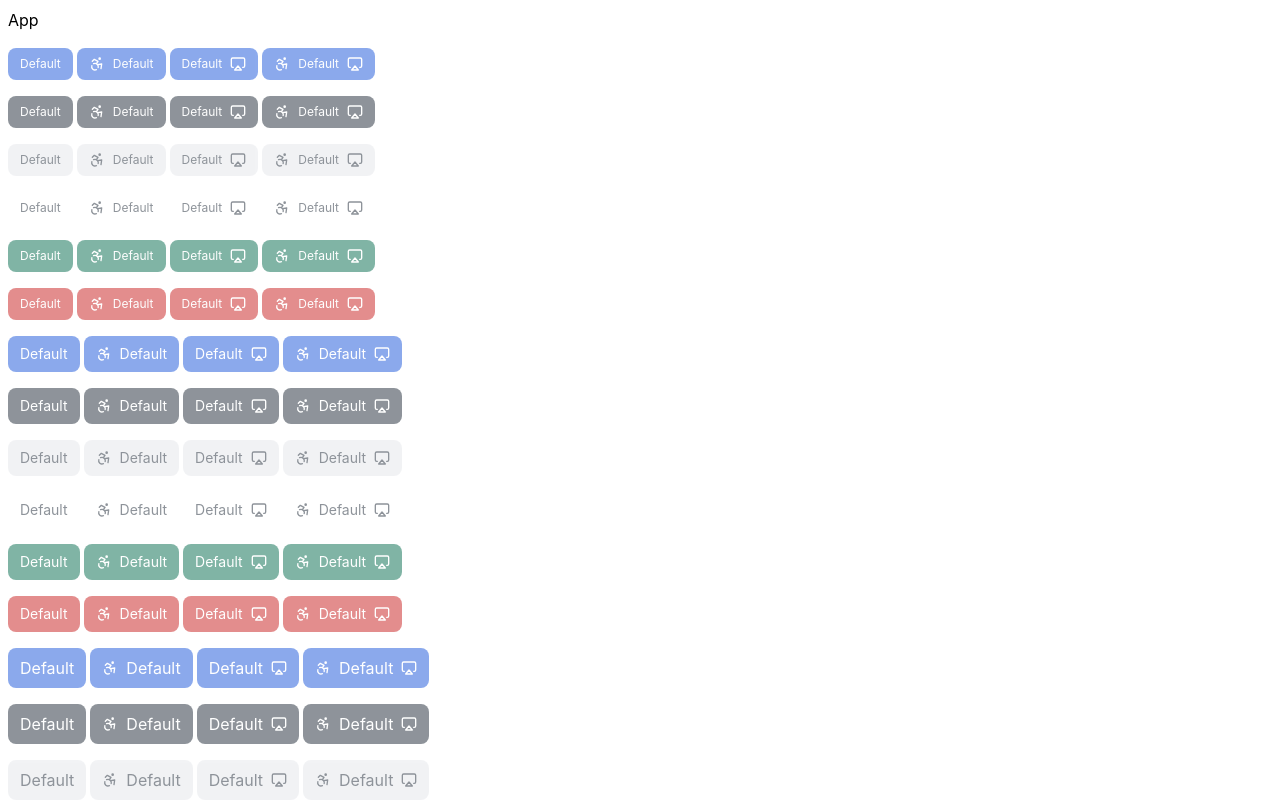
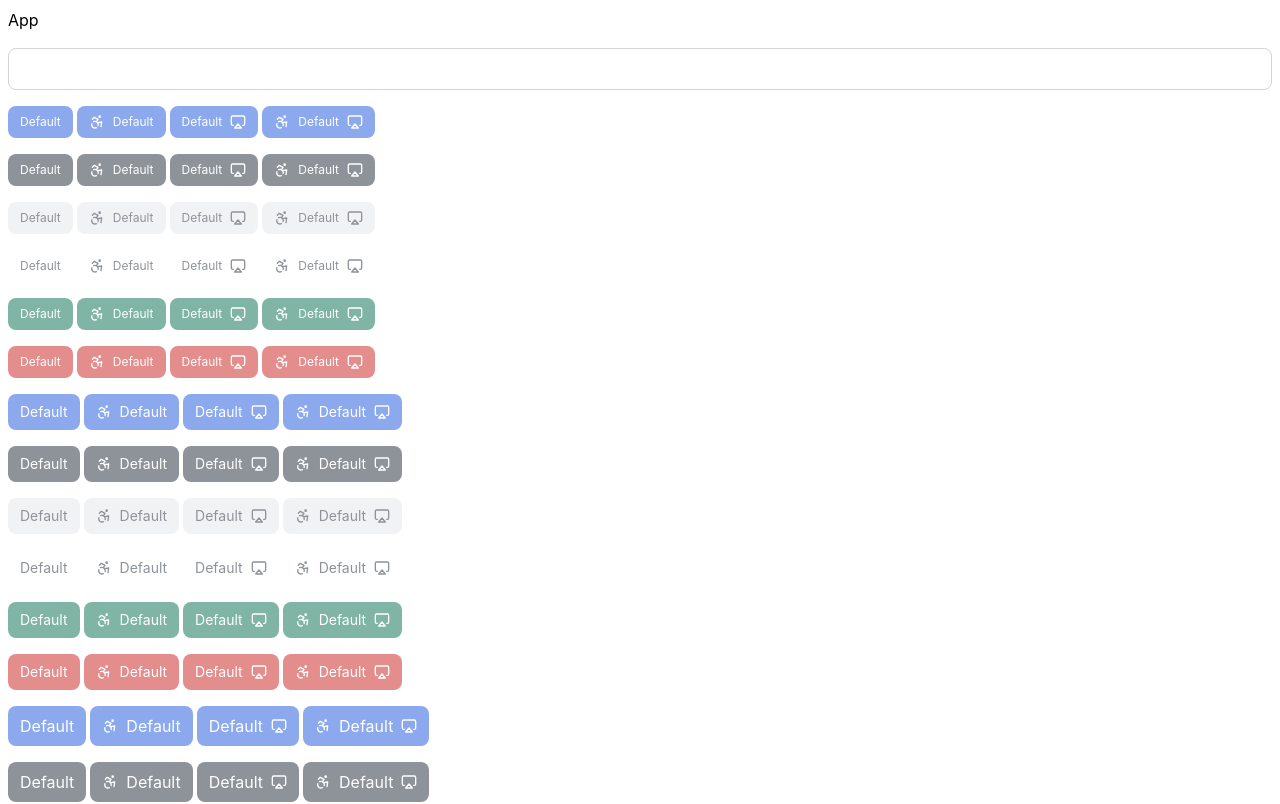
Before and after one commit to codeclubvn/react-boilerplate, a React (Vite) app: page / in a window 1280 px wide. Shown: the top 804 px of the page. Built offline with nearby package versions, Linux system fonts and the light colour scheme.

Commit message:
feat: init input component

```diff
--- a/src/App.tsx
+++ b/src/App.tsx
@@ -1,5 +1,6 @@
 import { Accessibility, Airplay } from 'lucide-react'
 import { ButtonSizes, ButtonColors, Button } from './components/Button'
+import { Input } from './components'
 
 function App() {
     return (
@@ -213,6 +214,7 @@ const ButtonContainer = () => {
 
     return (
         <>
+            <Input />
             {renderDisabled()}
             {renderDefaultOutlined()}
             {renderDefault()}
--- /dev/null
+++ b/src/components/Input/Input.tsx
@@ -0,0 +1,134 @@
+import * as React from 'react'
+import { tv } from 'tailwind-variants'
+import { cn } from '../../utils'
+
+const styles = tv({
+    slots: {
+        input: [
+            'flex rounded-lg border border-gray-300 bg-white py-2 px-3 text-base text-gray-900 shadow-z1',
+            'placeholder:text-gray-500',
+            'hover:border-gray-900',
+            'focus:outline-none focus:ring-1 focus:border-gray-900 focus:ring-gray-900',
+            'disabled:cursor-not-allowed disabled:bg-gray-50',
+        ],
+        startDecorator:
+            'absolute inset-y-0 flex items-center left-3 pointer-events-none text-gray-500',
+        endDecorator:
+            'absolute inset-y-0 flex items-center right-3 pointer-events-none text-gray-500',
+    },
+    variants: {
+        hasLeft: {
+            true: {
+                input: 'pl-10',
+            },
+        },
+        hasRight: {
+            true: {
+                input: 'pr-10',
+            },
+        },
+        fullWidth: {
+            true: {
+                input: 'w-full',
+            },
+        },
+        error: {
+            true: {
+                input: [
+                    'border-error-500',
+                    'hover:border-error-500',
+                    'focus:border-error-500 focus:ring-error-500',
+                    'placeholder:text-red-500',
+                ],
+                startDecorator: 'text-error-300',
+                endDecorator: 'text-error-300',
+            },
+        },
+        disabled: {
+            true: {
+                input: 'hover:border-gray-300',
+            },
+        },
+    },
+    defaultVariants: {
+        hasLeft: false,
+        hasRight: false,
+        fullWidth: true,
+        disabled: false,
+        isInput: true,
+    },
+})
+
+export interface InputProps
+    extends React.InputHTMLAttributes<HTMLInputElement> {
+    fullWidth?: boolean
+    error?: boolean
+    wrapperClassName?: string
+    startDecorator?: React.ReactNode
+    startDecoratorClassName?: string
+    endDecorator?: React.ReactNode
+    endDecoratorClassName?: string
+}
+
+export const Input = (props) => {
+    const {
+        wrapperClassName,
+        startDecorator,
+        startDecoratorClassName,
+        endDecorator,
+        endDecoratorClassName,
+        fullWidth = true,
+        error: errorProps,
+        disabled: disabledProps,
+        className,
+        ...rest
+    } = props
+
+    const error = errorProps
+    const disabled = disabledProps
+
+    // const formContext = React.useContext(FormControlContext)
+    // const error = errorProps ?? formContext?.error
+    // const disabled = disabledProps ?? formContext?.disabled
+
+    const baseStyles = styles({
+        hasLeft: !!startDecorator,
+        hasRight: !!endDecorator,
+        fullWidth,
+        error,
+        disabled,
+    })
+
+    const child = (
+        <input
+            className={cn(baseStyles.input(), className)}
+            disabled={disabled}
+            {...rest}
+        />
+    )
+    if (startDecorator || endDecorator) {
+        return (
+            <div className={cn('relative', wrapperClassName)}>
+                <span
+                    className={cn(
+                        baseStyles.startDecorator(),
+                        startDecoratorClassName,
+                    )}
+                >
+                    {startDecorator}
+                </span>
+                {child}
+                <span
+                    className={cn(
+                        baseStyles.endDecorator(),
+                        endDecoratorClassName,
+                    )}
+                >
+                    {endDecorator}
+                </span>
+            </div>
+        )
+    }
+
+    return child
+}
--- /dev/null
+++ b/src/components/Input/index.ts
@@ -0,0 +1 @@
+export * from './Input'
--- /dev/null
+++ b/src/components/index.ts
@@ -0,0 +1,2 @@
+export * from './Button'
+export * from './Input'
```
